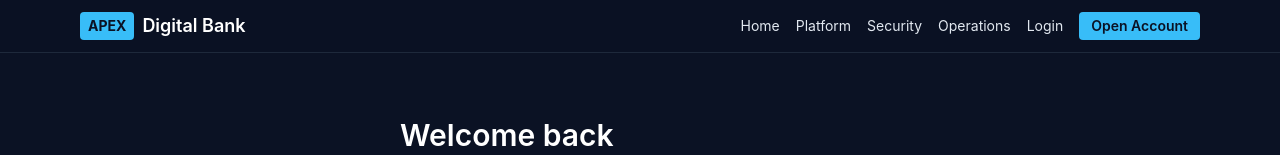
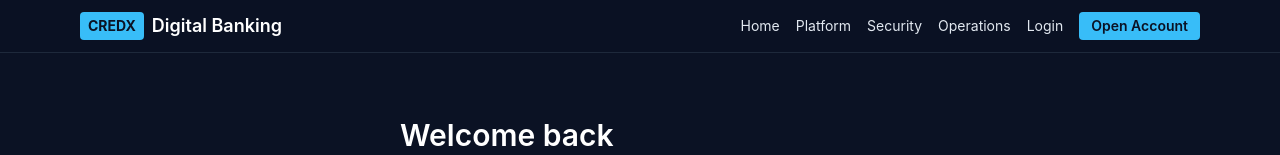
Before and after one commit to tejas140905/Online-Banking-Management-System, a React (Vite) app in the folder frontend/: page /login in a window 1280 px wide. Shown: the top 155 px of the page. Built offline with nearby package versions, Linux system fonts and the light colour scheme; no server answers.

Commit message:
Rebrand APEX Digital Bank to Credx Digital Banking

```diff
--- a/frontend/index.html
+++ b/frontend/index.html
@@ -3,7 +3,7 @@
   <head>
     <meta charset="UTF-8" />
     <meta name="viewport" content="width=device-width, initial-scale=1.0" />
-    <title>Apex Bank | Secure Digital Banking</title>
+    <title>Credx Digital Banking | Secure Online Banking</title>
     <link rel="icon" type="image/svg+xml" href="/favicon.svg" />
   </head>
   <body class="bg-surface text-slate-100">
--- a/frontend/src/components/NavBar.jsx
+++ b/frontend/src/components/NavBar.jsx
@@ -5,8 +5,8 @@ const NavBar = ({ auth }) => {
     <header className="sticky top-0 z-10 border-b border-slate-800 bg-surface/90 backdrop-blur">
       <div className="mx-auto flex max-w-6xl flex-wrap items-center justify-between gap-3 px-4 py-3">
         <Link to="/" className="flex items-center gap-2 text-lg font-semibold text-white">
-          <span className="rounded bg-accent px-2 py-1 text-sm font-bold text-surface">APEX</span>
-          <span>Digital Bank</span>
+          <span className="rounded bg-accent px-2 py-1 text-sm font-bold text-surface">CREDX</span>
+          <span>Digital Banking</span>
         </Link>
         <nav className="flex flex-wrap items-center gap-4 text-sm text-slate-200">
           <Link to="/" className="hover:text-accent">
--- a/frontend/src/components/PublicPageLayout.jsx
+++ b/frontend/src/components/PublicPageLayout.jsx
@@ -52,7 +52,7 @@ const PublicPageLayout = ({ auth, eyebrow, title, description, actions, children
       </main>
       <footer className="border-t border-slate-800 bg-slate-950/40">
         <div className="mx-auto flex max-w-6xl flex-col gap-3 px-4 py-6 text-sm text-slate-400 md:flex-row md:items-center md:justify-between">
-          <div>Apex Digital Bank Platform</div>
+          <div>Credx Digital Banking Platform</div>
           <div className="flex flex-wrap gap-4">
             <Link to="/platform" className="hover:text-accent">
               Platform
--- a/frontend/src/pages/OperationsPage.jsx
+++ b/frontend/src/pages/OperationsPage.jsx
@@ -22,7 +22,7 @@ const OperationsPage = ({ auth }) => {
       auth={auth}
       eyebrow="Operations"
       title="Built for the people who run the bank, not only the customers."
-      description="Apex pairs customer self-service with operator tooling so the product feels like real internal software instead of a static banking demo."
+      description="Credx pairs customer self-service with operator tooling so the product feels like real internal software instead of a static banking demo."
       actions={
         <>
           <Link
--- a/frontend/src/pages/PlatformPage.jsx
+++ b/frontend/src/pages/PlatformPage.jsx
@@ -14,7 +14,7 @@ const PlatformPage = ({ auth }) => {
       auth={auth}
       eyebrow="Product platform"
       title="A banking workspace designed like modern software."
-      description="Apex brings onboarding, fund movement, approvals, and reporting into one product surface so teams move faster with less operational drag."
+      description="Credx brings onboarding, fund movement, approvals, and reporting into one product surface so teams move faster with less operational drag."
       actions={
         <>
           <Link
```
